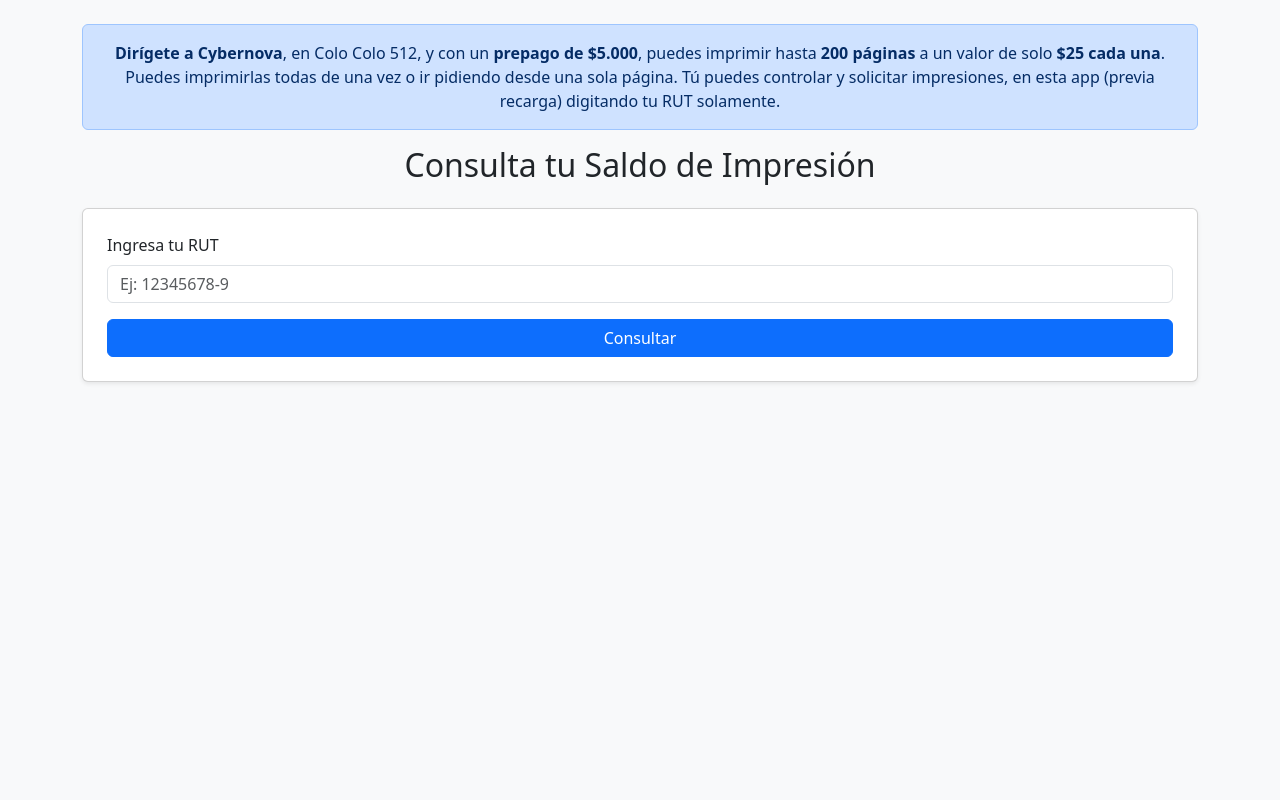
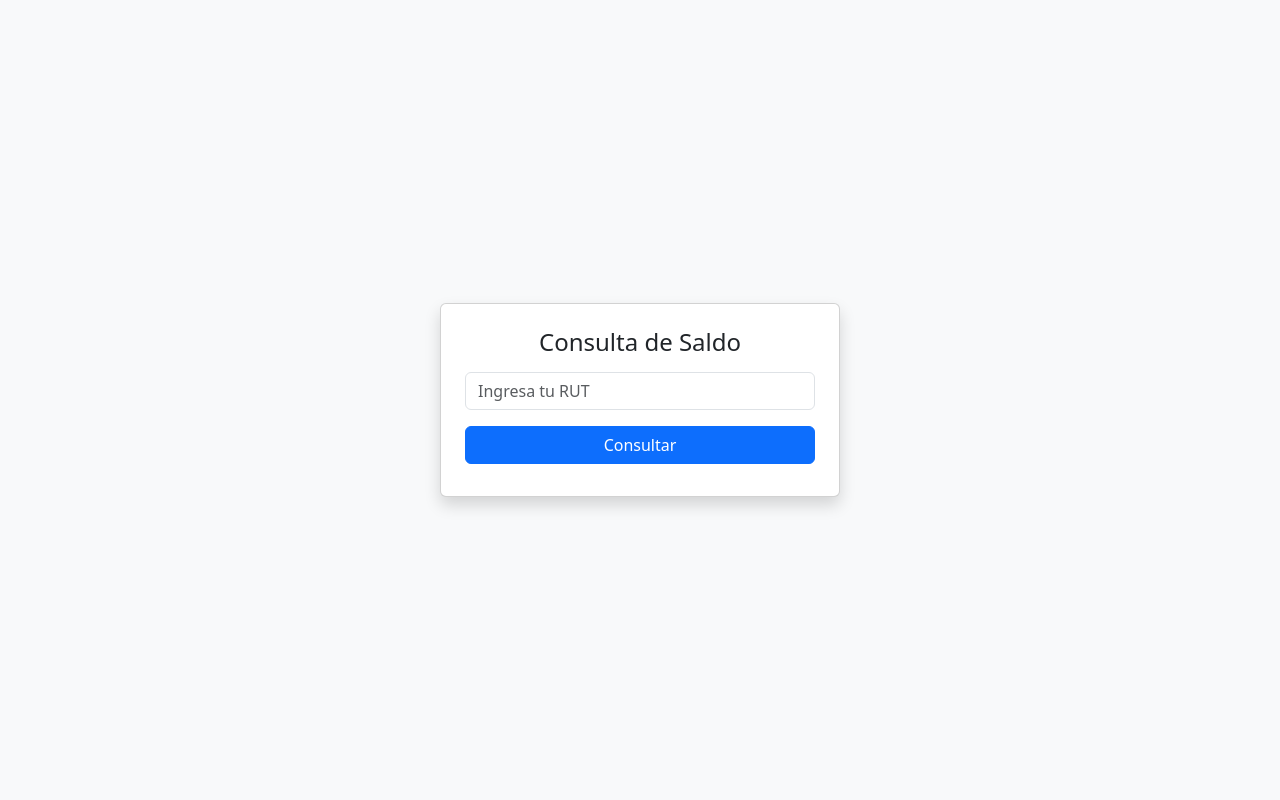
Before and after one commit to cybernovala/prepago, a Flask app: template templates/index.html in a window 1280 px wide. Run offline with Flask 3, Linux system fonts and the light colour scheme; the template is opened without the code that fills it, so the values that code supplies are empty.

Commit message:
Update index.html

```diff
--- a/templates/index.html
+++ b/templates/index.html
@@ -1,55 +1,81 @@
 <!DOCTYPE html>
 <html lang="es">
 <head>
-  <meta charset="UTF-8" />
-  <meta name="viewport" content="width=device-width, initial-scale=1.0"/>
-  <title>Prepago Impresiones</title>
+  <meta charset="UTF-8">
+  <meta name="viewport" content="width=device-width, initial-scale=1">
+  <title>Consulta de Saldo</title>
   <link href="https://cdn.jsdelivr.net/npm/bootstrap@5.3.3/dist/css/bootstrap.min.css" rel="stylesheet">
 </head>
-<body class="bg-light">
-
-  <div class="container mt-4">
-    <div class="alert alert-primary text-center" role="alert">
-      <strong>Dirígete a Cybernova</strong>, en Colo Colo 512, y con un <strong>prepago de $5.000</strong>, puedes imprimir hasta <strong>200 páginas</strong> a un valor de solo <strong>$25 cada una</strong>.
-      Puedes imprimirlas todas de una vez o ir pidiendo desde una sola página.
-      Tú puedes controlar y solicitar impresiones, en esta app (previa recarga) digitando tu RUT solamente.
-    </div>
-
-    <h2 class="text-center mb-4">Consulta tu Saldo de Impresión</h2>
-
-    <form id="consulta-form" class="card p-4 shadow-sm">
+<body class="bg-light d-flex align-items-center" style="min-height: 100vh;">
+  <div class="container">
+    <div class="card shadow p-4 mx-auto" style="max-width: 400px;">
+      <h4 class="mb-3 text-center">Consulta de Saldo</h4>
       <div class="mb-3">
-        <label for="rut" class="form-label">Ingresa tu RUT</label>
-        <input type="text" class="form-control" id="rut" placeholder="Ej: 12345678-9" required />
+        <input id="rutInput" class="form-control" placeholder="Ingresa tu RUT" />
       </div>
-      <button type="submit" class="btn btn-primary w-100">Consultar</button>
-    </form>
-
-    <div id="resultado" class="mt-4 text-center" style="display: none;">
-      <h4>Hola <span id="nombre"></span></h4>
-      <p><strong>Páginas disponibles:</strong> <span id="saldo"></span></p>
+      <button class="btn btn-primary w-100 mb-2" onclick="consultarRut()">Consultar</button>
+      <div id="error" class="alert alert-danger py-2 px-3 d-none"></div>
+      <div id="resultado" class="d-none">
+        <p><strong>Nombre:</strong> <span id="nombre"></span></p>
+        <p><strong>Saldo:</strong> <span id="saldo"></span></p>
+        <button id="btnWhatsapp" class="btn btn-success w-100 mt-3">Solicitar Impresión por WhatsApp</button>
+        <div id="historial" class="mt-4"></div>
+      </div>
     </div>
   </div>
 
   <script>
-    document.getElementById('consulta-form').addEventListener('submit', async function (e) {
-      e.preventDefault();
-      const rut = document.getElementById('rut').value.trim();
+    let rutGlobal = '';
+    window.addEventListener('DOMContentLoaded', () => {
+      const rut = localStorage.getItem('rut');
+      if (rut) document.getElementById('rutInput').value = rut;
+    });
+
+    async function consultarRut() {
+      const rut = document.getElementById('rutInput').value.trim();
+      const resultadoDiv = document.getElementById('resultado');
+      const errorDiv = document.getElementById('error');
+      resultadoDiv.classList.add('d-none');
+      errorDiv.classList.add('d-none');
+
+      if (!rut) {
+        errorDiv.textContent = "Ingresa un RUT";
+        errorDiv.classList.remove('d-none');
+        return;
+      }
 
       try {
-        const response = await fetch('https://prepago.onrender.com/consulta/' + encodeURIComponent(rut));
-        if (!response.ok) throw new Error('No se encontró el RUT');
+        const res = await fetch('https://prepago.onrender.com/consultar', {
+          method: 'POST',
+          headers: { 'Content-Type': 'application/json' },
+          body: JSON.stringify({ rut })
+        });
+        const data = await res.json();
+        if (res.ok) {
+          rutGlobal = rut;
+          localStorage.setItem('rut', rut);
+          document.getElementById('nombre').textContent = data.nombre;
+          document.getElementById('saldo').textContent = data.saldo;
+          document.getElementById('btnWhatsapp').onclick = () => {
+            const mensaje = `Hola, soy ${data.nombre} (RUT: ${rutGlobal}). Solicito una impresión.`;
+            window.open(`https://wa.me/56966648585?text=${encodeURIComponent(mensaje)}`, '_blank');
+          };
 
-        const data = await response.json();
-        document.getElementById('nombre').textContent = data.nombre;
-        document.getElementById('saldo').textContent = data.saldo;
-        document.getElementById('resultado').style.display = 'block';
-      } catch (err) {
-        alert('Error: ' + err.message);
-        document.getElementById('resultado').style.display = 'none';
+          const historialHtml = data.historial.map(entry =>
+            `<li>${entry.tipo.toUpperCase()}: ${entry.cantidad} páginas - ${new Date(entry.fecha).toLocaleString()}</li>`
+          ).join('');
+          document.getElementById('historial').innerHTML = `<h6>Historial:</h6><ul>${historialHtml}</ul>`;
+
+          resultadoDiv.classList.remove('d-none');
+        } else {
+          errorDiv.textContent = data.error || "Error al consultar";
+          errorDiv.classList.remove('d-none');
+        }
+      } catch {
+        errorDiv.textContent = "No se pudo conectar al servidor.";
+        errorDiv.classList.remove('d-none');
       }
-    });
+    }
   </script>
-
 </body>
 </html>
```
